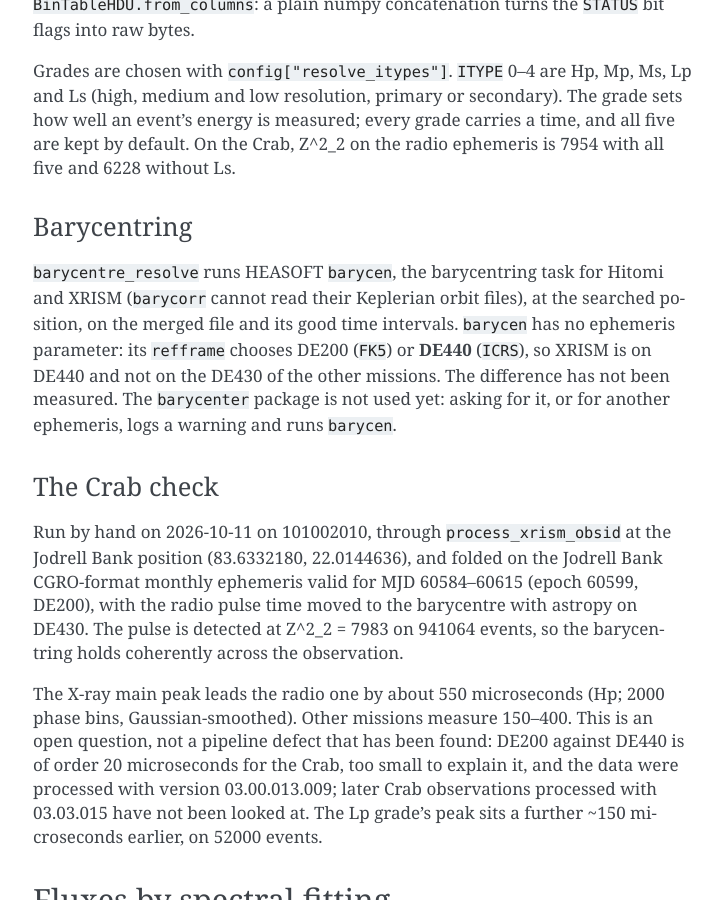
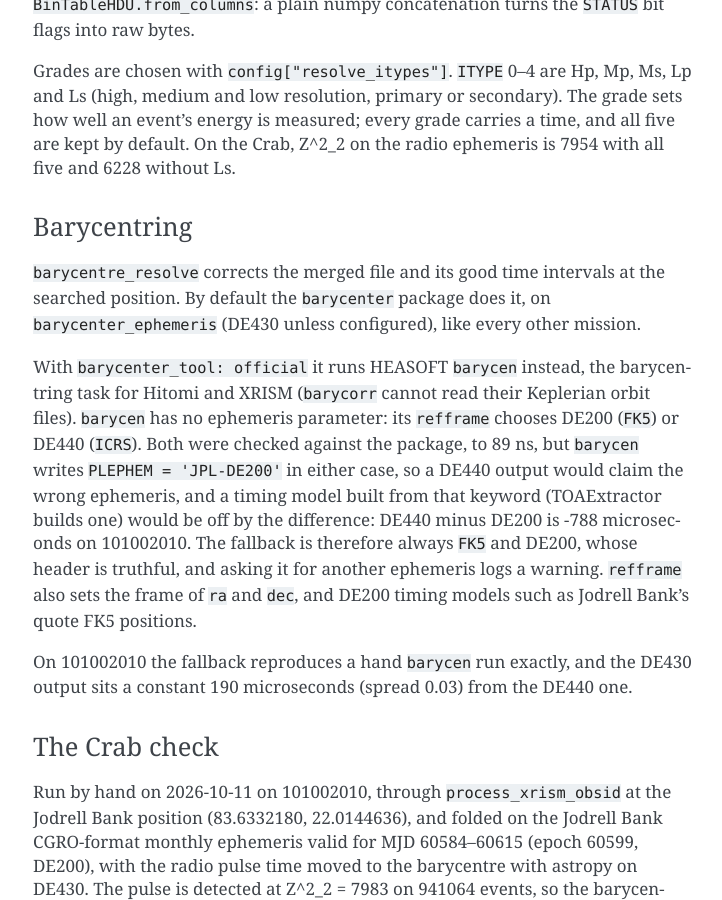
Before and after one commit to matteobachetti/heasarc_retrieve_pipeline, a Sphinx documentation site: the page built from docs/technical_details.rst, in a window 1280 px wide and 900 px high, scrolled down 67172 px. Shown: the whole window, without its empty margins (387-1109 px from the left). Built offline with Sphinx 7.4.7, drawn with Linux system fonts in a browser that asks for light colours; the version number could not be read and is left out.

Commit message:
Barycentre XRISM with the barycenter package on DE430, keeping barycen on DE200 as the fallback

```diff
--- a/docs/changes/12.feature.rst
+++ b/docs/changes/12.feature.rst
@@ -1 +1 @@
-Reduce XRISM/Resolve observations for timing: download the cleaned events and the orbit file, merge the cleaned files, and barycentre with HEASOFT ``barycen``.
+Reduce XRISM/Resolve observations for timing: download the cleaned events and the orbit file, merge the cleaned files, and barycentre with the ``barycenter`` package, or HEASOFT ``barycen`` on DE200.
--- a/docs/technical_details.rst
+++ b/docs/technical_details.rst
@@ -2973,13 +2973,23 @@
 Barycentring
 ~~~~~~~~~~~~
 
-``barycentre_resolve`` runs HEASOFT ``barycen``, the barycentring task for Hitomi and XRISM
-(``barycorr`` cannot read their Keplerian orbit files), at the searched position, on the
-merged file and its good time intervals. ``barycen`` has no ephemeris parameter: its
-``refframe`` chooses DE200 (``FK5``) or **DE440** (``ICRS``), so XRISM is on DE440 and not
-on the DE430 of the other missions. The difference has not been measured. The
-``barycenter`` package is not used yet: asking for it, or for another ephemeris, logs a
-warning and runs ``barycen``.
+``barycentre_resolve`` corrects the merged file and its good time intervals at the
+searched position. By default the ``barycenter`` package does it, on
+``barycenter_ephemeris`` (DE430 unless configured), like every other mission.
+
+With ``barycenter_tool: official`` it runs HEASOFT ``barycen`` instead, the barycentring
+task for Hitomi and XRISM (``barycorr`` cannot read their Keplerian orbit files).
+``barycen`` has no ephemeris parameter: its ``refframe`` chooses DE200 (``FK5``) or DE440
+(``ICRS``). Both were checked against the package, to 89 ns, but ``barycen`` writes
+``PLEPHEM = 'JPL-DE200'`` in either case, so a DE440 output would claim the wrong
+ephemeris, and a timing model built from that keyword (TOAExtractor builds one) would be
+off by the difference: DE440 minus DE200 is -788 microseconds on 101002010. The fallback is
+therefore always ``FK5`` and DE200, whose header is truthful, and asking it for another
+ephemeris logs a warning. ``refframe`` also sets the frame of ``ra`` and ``dec``, and
+DE200 timing models such as Jodrell Bank's quote FK5 positions.
+
+On 101002010 the fallback reproduces a hand ``barycen`` run exactly, and the DE430 output
+sits a constant 190 microseconds (spread 0.03) from the DE440 one.
 
 The Crab check
 ~~~~~~~~~~~~~~
```
Also changed, not shown: 2 other files.
